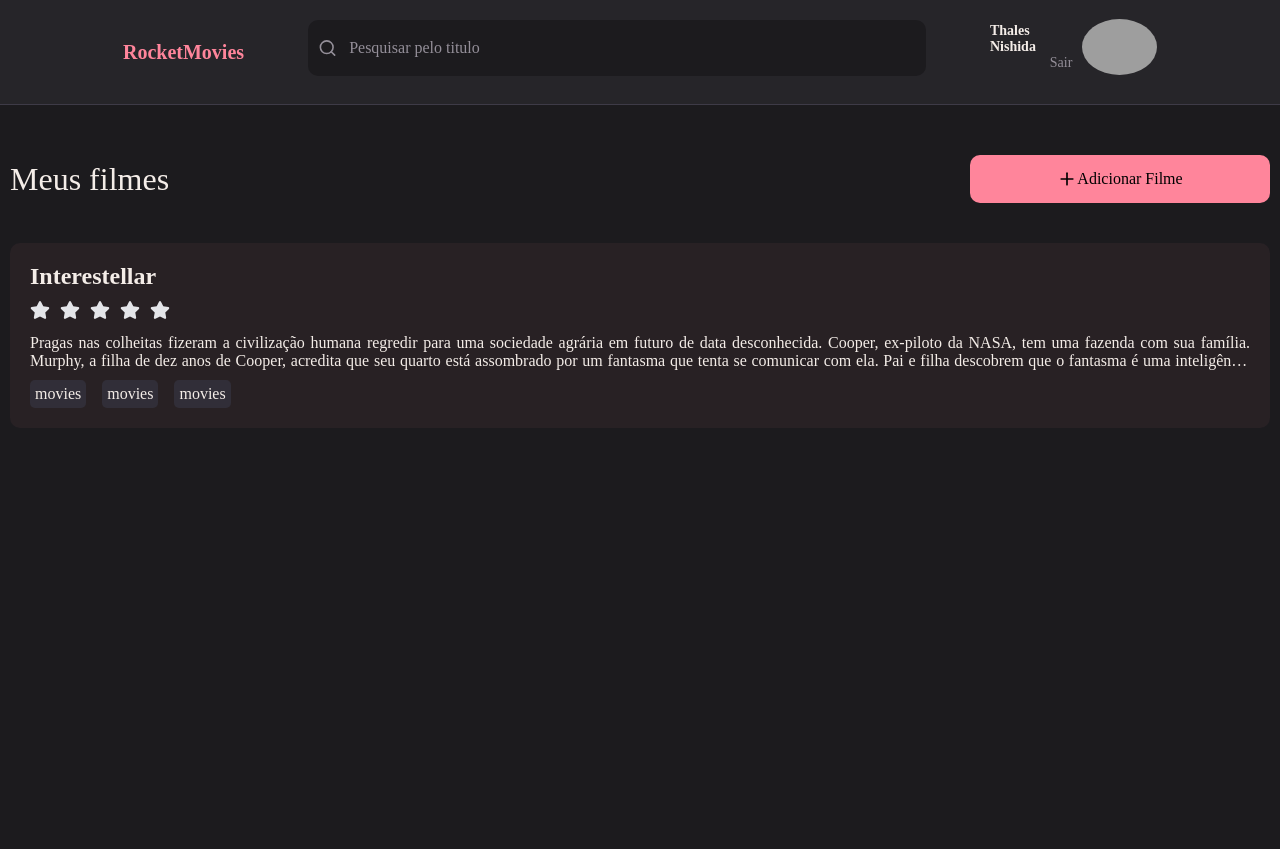
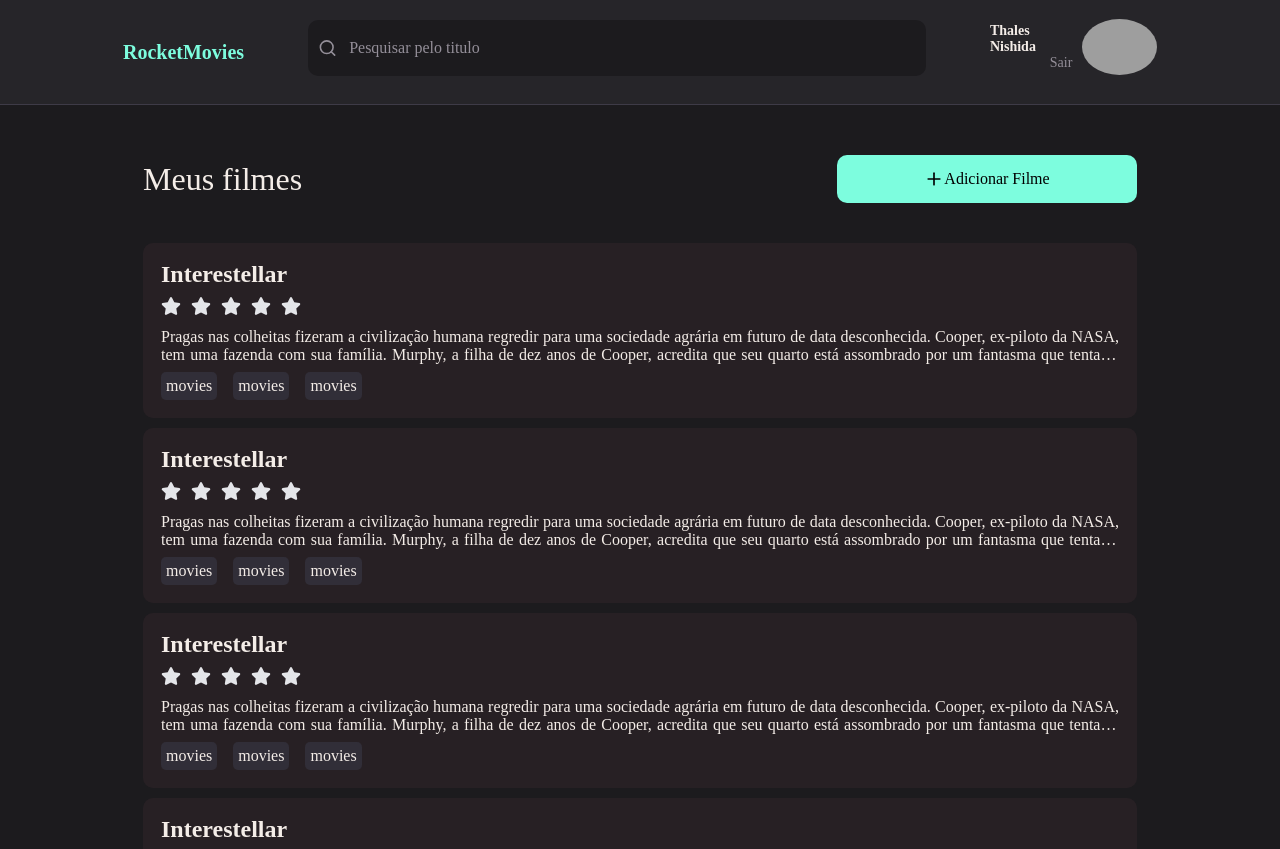
Before and after one commit to thalesnishida/rocketmovies, a React app: page / in a window 1280 px wide. Before the commit the page ends 800 px from the top, so only its background shows below. Built offline with nearby package versions, Linux system fonts and the light colour scheme; grey boxes are pictures that could not be loaded; the HTML template or start-up script is replaced by a standard one.

Commit message:
add scrollbar in section

```diff
--- a/src/components/Button/styles.js
+++ b/src/components/Button/styles.js
@@ -8,7 +8,7 @@ export const Container = styled.button`
   justify-content: center;
   align-items: center;
 
-  background-color: ${({ theme }) => theme.COLORS.PINK};
+  background-color: ${({ theme }) => theme.COLORS.AQUA};
 
   border: none;
   border-radius: 1rem;
--- a/src/components/Header/styles.js
+++ b/src/components/Header/styles.js
@@ -22,7 +22,7 @@ export const Container = styled.header`
 
   > h1 {
     font-size: 3.2rem;
-    color: ${({ theme }) => theme.COLORS.PINK};
+    color: ${({ theme }) => theme.COLORS.AQUA};
   }
 
   @media(min-width: 760px){
--- a/src/components/Note/styles.js
+++ b/src/components/Note/styles.js
@@ -6,13 +6,13 @@ export const Container = styled.div`
   display: flex;
   flex-direction: column;
 
-  gap: 1rem;
-  padding: 2rem;
+  gap: 0.8rem;
+  padding: 1.8rem;
   background-color: ${({ theme }) => theme.COLORS.BACKGROUND_800};
 
   border-radius: 1rem;
 
-  margin-bottom: 2rem;
+  margin-bottom: 1rem;
 
   > p {
     display: -webkit-box;
--- a/src/pages/Home/Home.jsx
+++ b/src/pages/Home/Home.jsx
@@ -32,6 +32,45 @@ export function Home(){
             astronautas; se um dos planetas se mostrar habitável,
             a humanidade irá seguir para ele na instalação da NASA, que é na realidade uma enorme estação espacial. A partida de Cooper devasta Murphy"
           />
+
+          <Note
+            title="Interestellar"
+            description="Pragas nas colheitas fizeram a civilização humana regredir para uma sociedade agrária em futuro de data desconhecida.
+            Cooper, ex-piloto da NASA, tem uma fazenda com sua família. Murphy, a filha de dez anos de Cooper, acredita que seu quarto está assombrado por um
+            fantasma que tenta se comunicar com ela. Pai e filha descobrem que o fantasma é uma inteligência desconhecida que está enviando mensagens codificadas
+            através de radiação gravitacional, deixando coordenadas em binário que os levam até uma instalação secreta da NASA liderada pelo professor John Brand.
+            O cientista revela que um buraco de minhoca foi aberto perto de Saturno e que ele leva a planetas que podem oferecer condições de sobrevivência para a
+            espécie humana. As missões Lázaro enviadas anos antes identificaram três planetas potencialmente habitáveis orbitando o buraco negro Gargântua: Miller,
+            Edmunds e Mann  nomeados em homenagem aos astronautas que os pesquisaram. Brand recruta Cooper para pilotar a nave espacial Endurance e recuperar os dados dos
+            astronautas; se um dos planetas se mostrar habitável,
+            a humanidade irá seguir para ele na instalação da NASA, que é na realidade uma enorme estação espacial. A partida de Cooper devasta Murphy"
+          />
+
+          <Note
+            title="Interestellar"
+            description="Pragas nas colheitas fizeram a civilização humana regredir para uma sociedade agrária em futuro de data desconhecida.
+            Cooper, ex-piloto da NASA, tem uma fazenda com sua família. Murphy, a filha de dez anos de Cooper, acredita que seu quarto está assombrado por um
+            fantasma que tenta se comunicar com ela. Pai e filha descobrem que o fantasma é uma inteligência desconhecida que está enviando mensagens codificadas
+            através de radiação gravitacional, deixando coordenadas em binário que os levam até uma instalação secreta da NASA liderada pelo professor John Brand.
+            O cientista revela que um buraco de minhoca foi aberto perto de Saturno e que ele leva a planetas que podem oferecer condições de sobrevivência para a
+            espécie humana. As missões Lázaro enviadas anos antes identificaram três planetas potencialmente habitáveis orbitando o buraco negro Gargântua: Miller,
+            Edmunds e Mann  nomeados em homenagem aos astronautas que os pesquisaram. Brand recruta Cooper para pilotar a nave espacial Endurance e recuperar os dados dos
+            astronautas; se um dos planetas se mostrar habitável,
+            a humanidade irá seguir para ele na instalação da NASA, que é na realidade uma enorme estação espacial. A partida de Cooper devasta Murphy"
+          />
+
+          <Note
+            title="Interestellar"
+            description="Pragas nas colheitas fizeram a civilização humana regredir para uma sociedade agrária em futuro de data desconhecida.
+            Cooper, ex-piloto da NASA, tem uma fazenda com sua família. Murphy, a filha de dez anos de Cooper, acredita que seu quarto está assombrado por um
+            fantasma que tenta se comunicar com ela. Pai e filha descobrem que o fantasma é uma inteligência desconhecida que está enviando mensagens codificadas
+            através de radiação gravitacional, deixando coordenadas em binário que os levam até uma instalação secreta da NASA liderada pelo professor John Brand.
+            O cientista revela que um buraco de minhoca foi aberto perto de Saturno e que ele leva a planetas que podem oferecer condições de sobrevivência para a
+            espécie humana. As missões Lázaro enviadas anos antes identificaram três planetas potencialmente habitáveis orbitando o buraco negro Gargântua: Miller,
+            Edmunds e Mann  nomeados em homenagem aos astronautas que os pesquisaram. Brand recruta Cooper para pilotar a nave espacial Endurance e recuperar os dados dos
+            astronautas; se um dos planetas se mostrar habitável,
+            a humanidade irá seguir para ele na instalação da NASA, que é na realidade uma enorme estação espacial. A partida de Cooper devasta Murphy"
+          />
         </section>
       </main>
     </Container>
--- a/src/pages/Home/styles.js
+++ b/src/pages/Home/styles.js
@@ -29,6 +29,47 @@ export const Container = styled.div`
       }
     }
 
+    section {
+      overflow-y: auto;
+      scrollbar-width: thin;
+      scrollbar-color: ${({ theme }) => theme.COLORS.AQUA };
+      width: 100%;
+      max-height: 60.6rem;
+    }
+
+    section::-webkit-scrollbar {
+      width: 0.2rem;
+    }
+
+    section::-webkit-scrollbar-track {
+      background: transparent;
+    }
+
+    section::-webkit-scrollbar-thumb {
+      background-color: ${({ theme }) => theme.COLORS.AQUA} ;
+      border-radius: 6px;
+      border: 3px solid  ${({ theme }) => theme.COLORS.AQUA};
+    }
   }
 
+  @media(min-width: 700px) {
+    main {
+      header {
+        padding: 0 2rem;
+      }
+      section {
+        padding: 0 2rem;
+
+      }
+    }
+  }
+
+  @media(min-width: 1024px) {
+
+    main {
+      padding: 0 12.3rem;
+    }
+  }
+
+
 `
--- a/src/styles/theme.js
+++ b/src/styles/theme.js
@@ -6,7 +6,7 @@ export default {
     BACKGROUND_900: "#1C1B1E",
 
 
-    PINK: "#FF859B",
+    AQUA: "#7DFDDE",
     WHITE:"#F4EDE8",
 
     GRAY: "#948F99",
```
